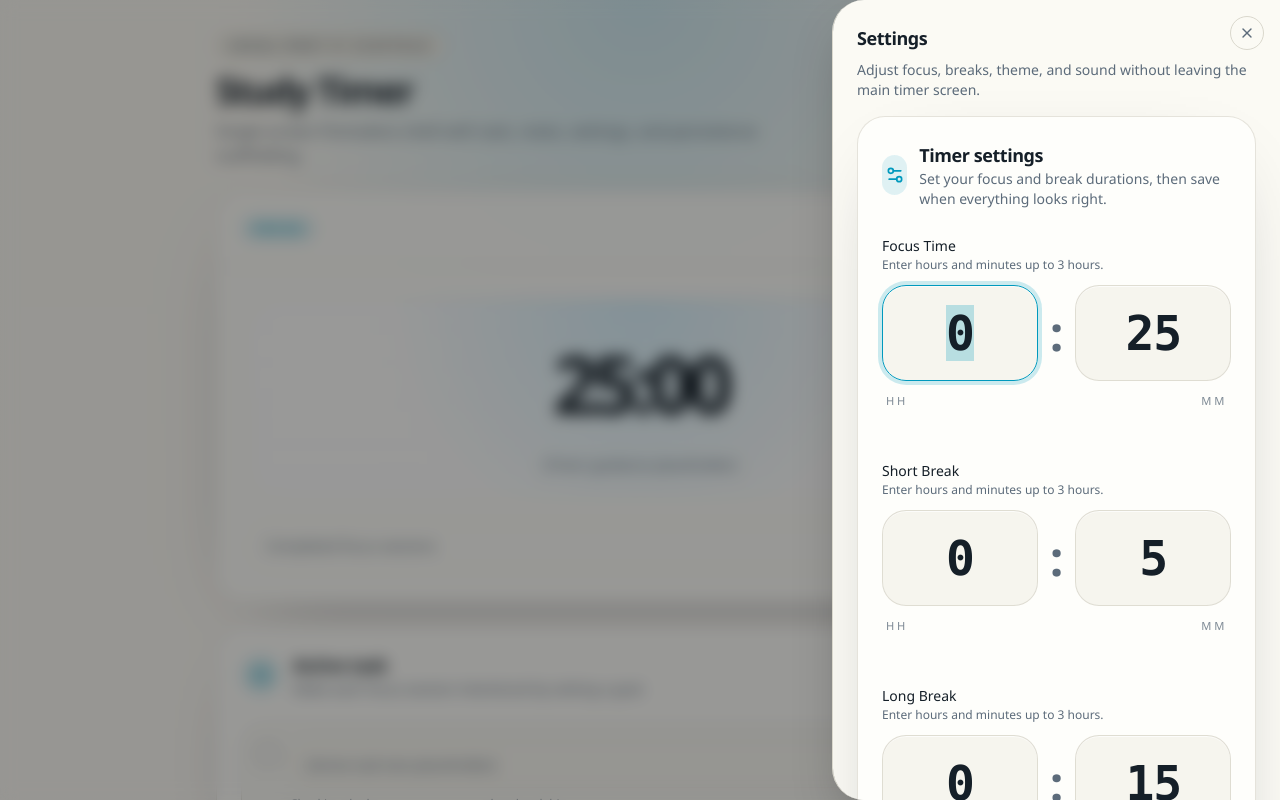
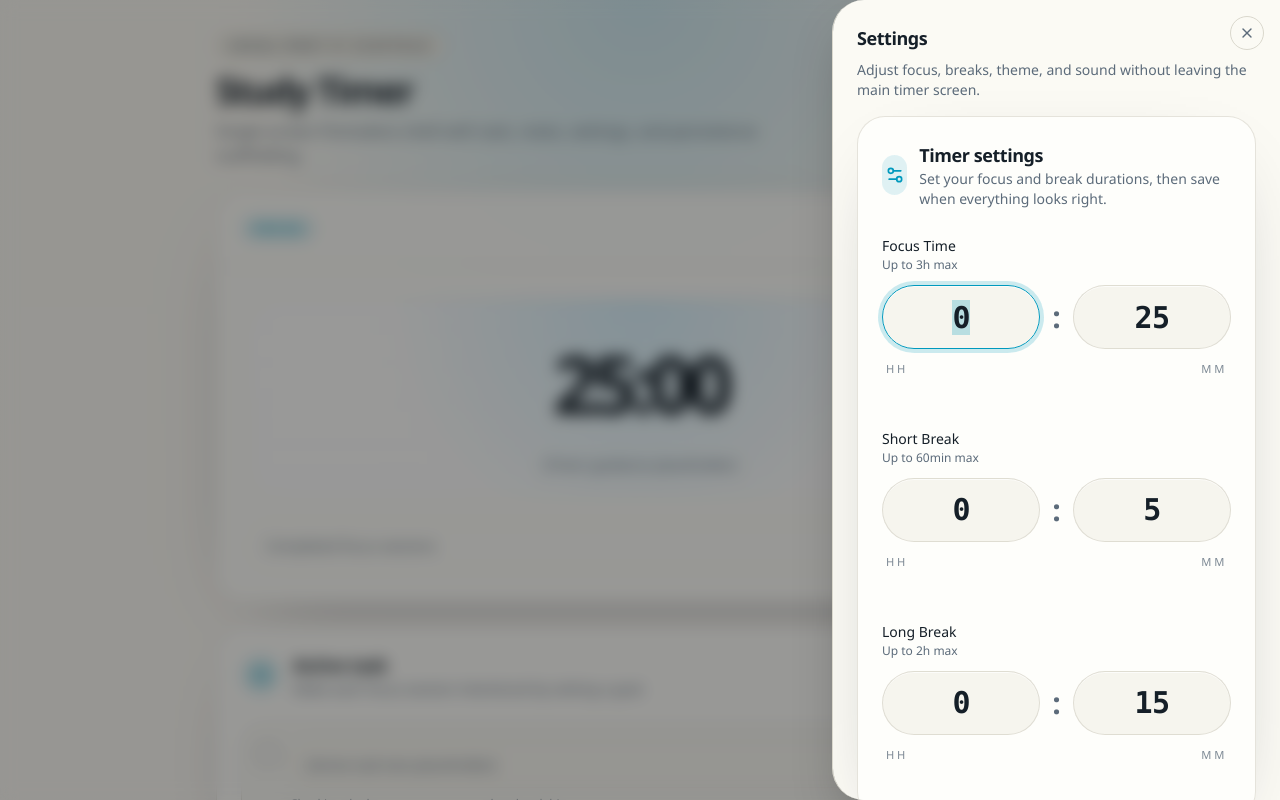
Before and after one commit to jsjasee/study-timer, a Next.js app: page / in a window 1280 px wide. Both pictures are taken after a click on the button 1048 px from the left and 48 px from the top of the page. Shown: the top 800 px of the page. Built offline with nearby package versions, Linux system fonts and the light colour scheme.

Commit message:
add ui improvements and limits constant

```diff
--- a/components/settings/settings-form.tsx
+++ b/components/settings/settings-form.tsx
@@ -1,7 +1,7 @@
 "use client"
 
 import * as React from "react"
-import { Moon, Settings2, SunMedium, Volume2 } from "lucide-react"
+import { Coffee, Moon, Settings2, SunMedium, Volume2 } from "lucide-react"
 
 import {
   TimeInput,
@@ -18,6 +18,7 @@ import {
 import { Input } from "@/components/ui/input"
 import { Label } from "@/components/ui/label"
 import { Switch } from "@/components/ui/switch"
+import { LIMITS } from "@/lib/config/study-timer"
 import type { Settings, ThemeMode } from "@/types/study-timer"
 
 type SettingsFormProps = {
@@ -41,8 +42,8 @@ type NumericSettingField = {
 const numericFields: NumericSettingField[] = [
   {
     id: "sessionsBeforeLongBreak",
-    label: "Sessions before long break",
-    description: "Range target: 1-12",
+    label: "",
+    description: `Range target: 1-${LIMITS.maxSessionsBeforeLongBreak}`,
   },
 ]
 
@@ -109,9 +110,9 @@ export function SettingsForm({
     if (
       !Number.isInteger(draftSettings.sessionsBeforeLongBreak) ||
       draftSettings.sessionsBeforeLongBreak < 1 ||
-      draftSettings.sessionsBeforeLongBreak > 12
+      draftSettings.sessionsBeforeLongBreak > LIMITS.maxSessionsBeforeLongBreak
     ) {
-      nextErrors.sessionsBeforeLongBreak = "Enter a value from 1 to 12"
+      nextErrors.sessionsBeforeLongBreak = `Enter a value from 1 to ${LIMITS.maxSessionsBeforeLongBreak}`
     }
 
     setErrors(nextErrors)
@@ -160,6 +161,7 @@ export function SettingsForm({
             label="Focus Time"
             defaultHours={0}
             defaultMinutes={settings.focusMinutes}
+            maxTotalMinutes={LIMITS.maxFocusMinutes}
             onChange={(totalSeconds) => {
               updateDraftSetting("focusMinutes", Math.floor(totalSeconds / 60))
             }}
@@ -171,6 +173,7 @@ export function SettingsForm({
             label="Short Break"
             defaultHours={0}
             defaultMinutes={settings.shortBreakMinutes}
+            maxTotalMinutes={LIMITS.maxShortBreakMinutes}
             onChange={(totalSeconds) => {
               updateDraftSetting(
                 "shortBreakMinutes",
@@ -185,6 +188,7 @@ export function SettingsForm({
             label="Long Break"
             defaultHours={0}
             defaultMinutes={settings.longBreakMinutes}
+            maxTotalMinutes={LIMITS.maxLongBreakMinutes}
             onChange={(totalSeconds) => {
               updateDraftSetting(
                 "longBreakMinutes",
@@ -193,7 +197,24 @@ export function SettingsForm({
             }}
             error={errors.longBreakMinutes ?? null}
           />
+        </CardContent>
+      </Card>
 
+      <Card>
+        <CardHeader>
+          <div className="flex items-center gap-3">
+            <div className="flex size-10 items-center justify-center rounded-2xl bg-primary/12 text-primary">
+              <Coffee className="size-5" />
+            </div>
+            <div>
+              <CardTitle>Sessions</CardTitle>
+              <CardDescription>
+                Configure the number of focus sessions before a long break.
+              </CardDescription>
+            </div>
+          </div>
+        </CardHeader>
+        <CardContent className="space-y-4">
           <div className="grid gap-4">
             {numericFields.map((field) => (
               <div key={field.id} className="space-y-2">
@@ -202,6 +223,7 @@ export function SettingsForm({
                   id={field.id}
                   type="number"
                   min={1}
+                  max={LIMITS.maxSessionsBeforeLongBreak}
                   aria-invalid={Boolean(errors[field.id])}
                   value={draftSettings[field.id]}
                   onChange={(event) =>
--- a/components/settings/time-input.tsx
+++ b/components/settings/time-input.tsx
@@ -3,6 +3,7 @@
 import * as React from "react"
 
 import { Label } from "@/components/ui/label"
+import { LIMITS } from "@/lib/config/study-timer"
 import { cn } from "@/lib/utils"
 
 export type TimeInputHandle = {
@@ -14,7 +15,7 @@ type TimeInputProps = {
   label: string
   defaultHours: number
   defaultMinutes: number
-  maxTotalMinutes?: number
+  maxTotalMinutes: number
   minTotalMinutes?: number
   onChange: (totalSeconds: number) => void
   error?: string | null
@@ -22,6 +23,11 @@ type TimeInputProps = {
 
 const HOURS_MIN_LENGTH = 2
 const MINUTES_MIN_LENGTH = 2
+const CONFIGURED_TIME_INPUT_MAX_MINUTES = Math.max(
+  LIMITS.maxFocusMinutes,
+  LIMITS.maxShortBreakMinutes,
+  LIMITS.maxLongBreakMinutes
+)
 
 function sanitizeDigits(value: string, maxLength: number) {
   return value.replace(/\D/g, "").slice(-maxLength)
@@ -43,6 +49,25 @@ function formatDisplayValue(value: string, minLength: number) {
   return value.padStart(minLength, "0")
 }
 
+function getHelperText(maxTotalMinutes: number) {
+  if (maxTotalMinutes === 60) {
+    return "Up to 60min max"
+  }
+
+  if (maxTotalMinutes % 60 === 0) {
+    return `Up to ${Math.floor(maxTotalMinutes / 60)}h max`
+  }
+
+  const maxHours = Math.floor(maxTotalMinutes / 60)
+  const remainingMinutes = maxTotalMinutes % 60
+
+  if (maxHours === 0) {
+    return `Up to ${maxTotalMinutes}min max`
+  }
+
+  return `Up to ${maxHours}h ${remainingMinutes}min max`
+}
+
 function getValidationError({
   hours,
   minutes,
@@ -56,23 +81,29 @@ function getValidationError({
 }) {
   const normalizedHours = normalizeNumericString(hours)
   const normalizedMinutes = normalizeNumericString(minutes)
+  const maxHours = Math.floor(maxTotalMinutes / 60)
+  const maxMinutesRaw = maxTotalMinutes
 
   if (
     !Number.isInteger(normalizedHours) ||
     normalizedHours < 0 ||
-    normalizedHours > 3
+    normalizedHours > maxHours
   ) {
-    return "Hours must be between 0 and 3"
+    return `Hours must be between 0 and ${maxHours}`
   }
 
   if (
     !Number.isInteger(normalizedMinutes) ||
     normalizedMinutes < 0 ||
-    normalizedMinutes > 180
+    normalizedMinutes > maxMinutesRaw
   ) {
-    return "Minutes must be between 0 and 180"
+    return `Minutes must be between 0 and ${maxMinutesRaw}`
   }
 
+  // TODO(business-logic): Jia — review this combined validation.
+  // Verify edge cases: e.g. hours=1, minutes=61 when maxTotalMinutes=120
+  // means total=121 > 120 → should reject. Confirm error message is clear.
+  // Also verify the hours input clamp works for limits like 60 (maxHours=1).
   const totalMinutes = normalizedHours * 60 + normalizedMinutes
 
   if (totalMinutes < minTotalMinutes) {
@@ -80,7 +111,7 @@ function getValidationError({
   }
 
   if (totalMinutes > maxTotalMinutes) {
-    return "Total exceeds 3-hour limit"
+    return `Total exceeds ${maxTotalMinutes}-minute limit`
   }
 
   return null
@@ -92,24 +123,32 @@ export const TimeInput = React.forwardRef<TimeInputHandle, TimeInputProps>(
       label,
       defaultHours,
       defaultMinutes,
-      maxTotalMinutes = 180,
+      maxTotalMinutes,
       minTotalMinutes = 1,
       onChange,
       error,
     },
     ref
   ) {
+    const maxHours = Math.floor(maxTotalMinutes / 60)
+    const maxMinutesRaw = maxTotalMinutes
+    const hoursMaxLength = Math.max(1, String(maxHours).length)
+    const minutesMaxLength = Math.max(
+      String(maxMinutesRaw).length,
+      String(CONFIGURED_TIME_INPUT_MAX_MINUTES).length
+    )
+
     const [hours, setHours] = React.useState(() =>
-      String(Math.max(0, Math.min(3, defaultHours)))
+      String(Math.max(0, Math.min(maxHours, defaultHours)))
     )
     const [minutes, setMinutes] = React.useState(() =>
-      String(Math.max(0, defaultMinutes))
+      String(Math.max(0, Math.min(maxMinutesRaw, defaultMinutes)))
     )
 
     React.useEffect(() => {
-      setHours(String(Math.max(0, Math.min(3, defaultHours))))
-      setMinutes(String(Math.max(0, defaultMinutes)))
-    }, [defaultHours, defaultMinutes])
+      setHours(String(Math.max(0, Math.min(maxHours, defaultHours))))
+      setMinutes(String(Math.max(0, Math.min(maxMinutesRaw, defaultMinutes))))
+    }, [defaultHours, defaultMinutes, maxHours, maxMinutesRaw])
 
     const emitChange = React.useCallback(
       (nextHours: string, nextMinutes: string) => {
@@ -147,7 +186,7 @@ export const TimeInput = React.forwardRef<TimeInputHandle, TimeInputProps>(
         <div className="space-y-1">
           <Label className="text-sm font-medium">{label}</Label>
           <p className="text-xs text-muted-foreground">
-            Enter hours and minutes up to 3 hours.
+            {getHelperText(maxTotalMinutes)}
           </p>
         </div>
 
@@ -161,7 +200,10 @@ export const TimeInput = React.forwardRef<TimeInputHandle, TimeInputProps>(
               aria-invalid={hasError}
               onFocus={(event) => event.currentTarget.select()}
               onChange={(event) => {
-                const nextHours = sanitizeDigits(event.target.value, 1)
+                const nextHours = sanitizeDigits(
+                  event.target.value,
+                  hoursMaxLength
+                )
                 setHours(nextHours)
                 emitChange(nextHours, minutes)
               }}
@@ -171,13 +213,13 @@ export const TimeInput = React.forwardRef<TimeInputHandle, TimeInputProps>(
                 )
               }}
               className={cn(
-                "flex h-20 w-full min-w-0 rounded-[24px] border bg-muted/70 px-3 text-center font-mono text-4xl font-semibold tracking-tight text-foreground outline-none transition focus-visible:border-ring focus-visible:ring-4 focus-visible:ring-ring/20 sm:h-24 sm:text-5xl",
+                "flex h-14 w-full min-w-0 rounded-2xl border bg-muted/70 px-3 text-center font-mono text-2xl font-semibold tracking-tight text-foreground outline-none transition focus-visible:border-ring focus-visible:ring-4 focus-visible:ring-ring/20 sm:h-16 sm:text-3xl",
                 hasError
                   ? "border-destructive/70 ring-4 ring-destructive/10"
                   : "border-border/80 shadow-[inset_0_1px_0_rgba(255,255,255,0.65)]"
               )}
             />
-            <span className="text-4xl font-semibold text-muted-foreground sm:text-5xl">
+            <span className="text-2xl font-semibold text-muted-foreground sm:text-3xl">
               :
             </span>
             <input
@@ -188,7 +230,10 @@ export const TimeInput = React.forwardRef<TimeInputHandle, TimeInputProps>(
               aria-invalid={hasError}
               onFocus={(event) => event.currentTarget.select()}
               onChange={(event) => {
-                const nextMinutes = sanitizeDigits(event.target.value, 3)
+                const nextMinutes = sanitizeDigits(
+                  event.target.value,
+                  minutesMaxLength
+                )
                 setMinutes(nextMinutes)
                 emitChange(hours, nextMinutes)
               }}
@@ -198,7 +243,7 @@ export const TimeInput = React.forwardRef<TimeInputHandle, TimeInputProps>(
                 )
               }}
               className={cn(
-                "flex h-20 w-full min-w-0 rounded-[24px] border bg-muted/70 px-3 text-center font-mono text-4xl font-semibold tracking-tight text-foreground outline-none transition focus-visible:border-ring focus-visible:ring-4 focus-visible:ring-ring/20 sm:h-24 sm:text-5xl",
+                "flex h-14 w-full min-w-0 rounded-2xl border bg-muted/70 px-3 text-center font-mono text-2xl font-semibold tracking-tight text-foreground outline-none transition focus-visible:border-ring focus-visible:ring-4 focus-visible:ring-ring/20 sm:h-16 sm:text-3xl",
                 hasError
                   ? "border-destructive/70 ring-4 ring-destructive/10"
                   : "border-border/80 shadow-[inset_0_1px_0_rgba(255,255,255,0.65)]"
```
